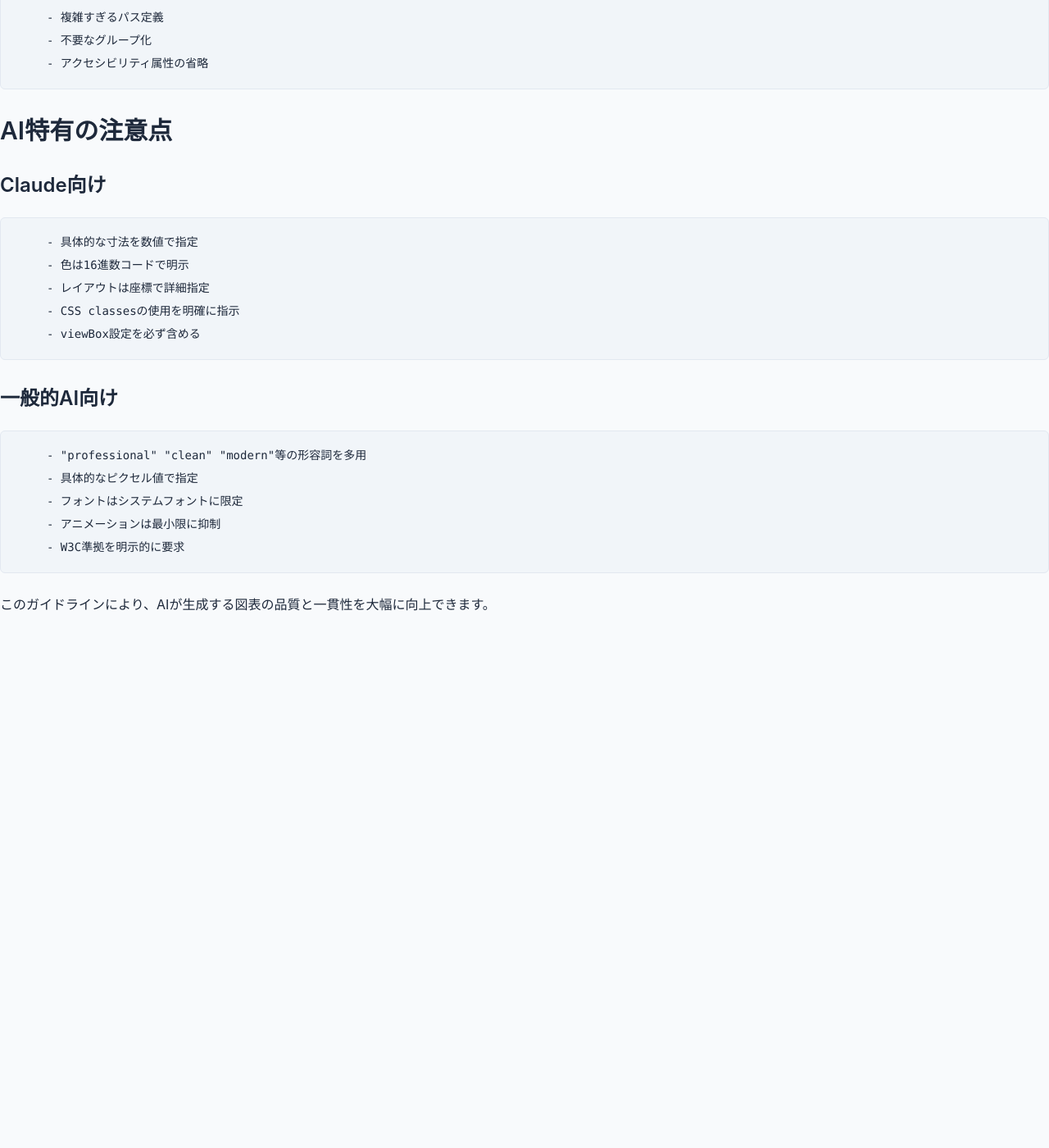
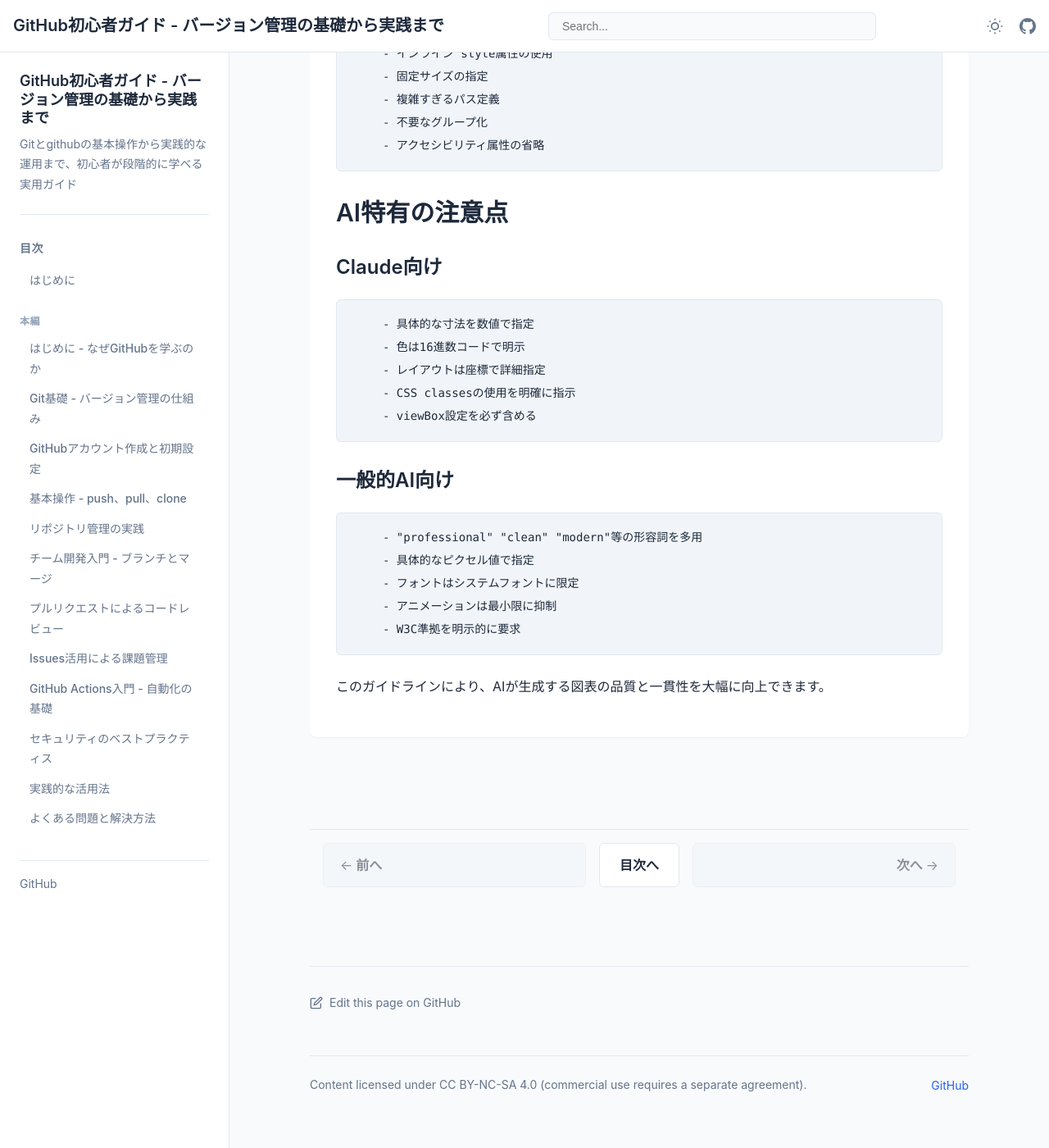
Before and after one commit to itdojp/github-guide-for-beginners-book, a Jekyll site: the page built from docs/diagram/ai_diagram_guidelines.md, in a window 1280 px wide and 1400 px high, scrolled down 11285 px. Shown: the whole window at 82% size. Built offline with Jekyll 4.4.1, drawn with Linux system fonts in a browser that asks for light colours; our own code applies the rules of GitHub Pages for plain Markdown files; before the commit the page ends 12052 px from its top, so only the background shows below that.

Commit message:
docs: publish src pages and fill reading time placeholder

````diff
--- a/docs/_config.yml
+++ b/docs/_config.yml
@@ -16,6 +16,14 @@ permalink: pretty
 
 # Theme
 theme: minima
+
+# Default layout for markdown pages under docs/
+defaults:
+  - scope:
+      path: ""
+      type: "pages"
+    values:
+      layout: "book"
 
 # Plugins (GitHub Pages supported)
 plugins:
--- /dev/null
+++ b/docs/src/chapter-advanced-features/index.md
@@ -0,0 +1,26 @@
+---
+title: "実践的な活用法"
+chapter: advanced-features
+---
+
+# 実践的な活用法
+
+
+GitHub Pages、Wikis、Project management機能の活用
+
+
+## 概要
+
+この章では以下の内容について説明します：
+
+
+
+## 内容
+
+（章の内容をここに記載してください）
+
+## まとめ
+
+（章のまとめをここに記載してください）
+
+---
--- /dev/null
+++ b/docs/src/chapter-basic-operations/index.md
@@ -0,0 +1,26 @@
+---
+title: "基本操作 - push、pull、clone"
+chapter: basic-operations
+---
+
+# 基本操作 - push、pull、clone
+
+
+GitHubとの基本的な連携操作をマスターする
+
+
+## 概要
+
+この章では以下の内容について説明します：
+
+
+
+## 内容
+
+（章の内容をここに記載してください）
+
+## まとめ
+
+（章のまとめをここに記載してください）
+
+---
--- /dev/null
+++ b/docs/src/chapter-collaboration-basics/index.md
@@ -0,0 +1,26 @@
+---
+title: "チーム開発入門 - ブランチとマージ"
+chapter: collaboration-basics
+---
+
+# チーム開発入門 - ブランチとマージ
+
+
+複数人での開発を効率的に進める方法
+
+
+## 概要
+
+この章では以下の内容について説明します：
+
+
+
+## 内容
+
+（章の内容をここに記載してください）
+
+## まとめ
+
+（章のまとめをここに記載してください）
+
+---
--- /dev/null
+++ b/docs/src/chapter-git-basics/index.md
@@ -0,0 +1,26 @@
+---
+title: "Git基礎 - バージョン管理の仕組み"
+chapter: git-basics
+---
+
+# Git基礎 - バージョン管理の仕組み
+
+
+Gitの基本概念とローカルでのバージョン管理方法
+
+
+## 概要
+
+この章では以下の内容について説明します：
+
+
+
+## 内容
+
+（章の内容をここに記載してください）
+
+## まとめ
+
+（章のまとめをここに記載してください）
+
+---
--- /dev/null
+++ b/docs/src/chapter-github-account-setup/index.md
@@ -0,0 +1,26 @@
+---
+title: "GitHubアカウント作成と初期設定"
+chapter: github-account-setup
+---
+
+# GitHubアカウント作成と初期設定
+
+
+GitHubアカウントの作成から開発環境の準備まで
+
+
+## 概要
+
+この章では以下の内容について説明します：
+
+
+
+## 内容
+
+（章の内容をここに記載してください）
+
+## まとめ
+
+（章のまとめをここに記載してください）
+
+---
--- /dev/null
+++ b/docs/src/chapter-github-actions/index.md
@@ -0,0 +1,26 @@
+---
+title: "GitHub Actions入門 - 自動化の基礎"
+chapter: github-actions
+---
+
+# GitHub Actions入門 - 自動化の基礎
+
+
+CI/CDとワークフロー自動化の実践
+
+
+## 概要
+
+この章では以下の内容について説明します：
+
+
+
+## 内容
+
+（章の内容をここに記載してください）
+
+## まとめ
+
+（章のまとめをここに記載してください）
+
+---
--- /dev/null
+++ b/docs/src/chapter-introduction/index.md
@@ -0,0 +1,152 @@
+---
+title: "はじめに - なぜGitHubを学ぶのか"
+chapter: introduction
+---
+
+# はじめに - なぜGitHubを学ぶのか
+
+## この書籍について
+
+「GitHub初心者ガイド」へようこそ。この書籍は、Git・GitHubを初めて学ぶ方から、基本操作は知っているが体系的に学び直したい方まで、幅広い読者を対象としています。
+
+### 対象読者
+
+- プログラミングを始めたばかりの学生・初心者
+- これからチーム開発に参加する方
+- 独学でコードを書いているが、バージョン管理を使ったことがない方
+- GitHubの基本操作は知っているが、ワークフローを体系的に学びたい方
+
+## なぜバージョン管理が必要なのか
+
+### ファイル名による管理の限界
+
+多くの人が経験する光景：
+
+```
+プロジェクト/
+├── index.html
+├── index_修正版.html
+├── index_最終版.html
+├── index_最終版_本当の最終.html
+├── index_20241129.html
+└── index_バックアップ.html
+```
+
+このような管理方法では以下の問題が発生します：
+
+- **変更内容が分からない**：何をどう修正したかが不明
+- **協業が困難**：複数人での作業で競合が発生
+- **履歴の喪失**：過去の状態に戻すことが困難
+- **容量の無駄**：重複するファイルでストレージを圧迫
+
+### バージョン管理システムの利点
+
+Gitのようなバージョン管理システムを使用することで：
+
+1. **変更履歴の完全な記録**
+   - いつ、誰が、何を変更したかを詳細に記録
+   - コミットメッセージで変更理由も記録
+
+2. **安全な協業環境**
+   - 複数人が同時に作業しても競合を適切に処理
+   - 各開発者の変更を統合するメカニズム
+
+3. **実験的な開発の支援**
+   - ブランチ機能で新機能開発と安定版を分離
+   - 失敗した実験も安全に破棄可能
+
+4. **災害対策**
+   - 分散型の特性により、複数箇所にデータを保存
+   - ローカルマシンの故障でも作業継続可能
+
+## GitHubが開発現場で果たす役割
+
+GitHubは単なるコード保存場所ではありません。現代の開発現場において、以下の重要な役割を果たしています：
+
+### 1. 中央集権的なコード管理
+
+**従来の問題**：
+- チームメンバー間でのコード共有が困難
+- 最新版がどれか分からない
+- バックアップが属人化
+
+**GitHubによる解決**：
+- すべてのコードを一箇所で管理
+- 常に最新版へのアクセスが可能
+- 自動バックアップと冗長化
+
+### 2. 透明性の高いコードレビュー
+
+**プルリクエストによる効果**：
+- コード品質の向上
+- 知識の共有
+- バグの早期発見
+
+### 3. プロジェクト管理ツールとしての活用
+
+GitHubは開発だけでなく、プロジェクト全体の管理に使われます：
+
+- **Issues**：タスク管理、バグ報告、機能要求
+- **Projects**：かんばん形式でのタスク管理
+- **Wikis**：ドキュメント管理
+- **GitHub Actions**：CI/CDによる自動化
+
+### 4. 開発者のポートフォリオ
+
+**採用担当者の視点**：
+- 公開リポジトリでスキルレベルを評価
+- コミット履歴で継続的な学習姿勢を確認
+- コントリビューション状況でチームワークを判断
+
+**開発者にとってのメリット**：
+- 自分の成長を可視化
+- オープンソースプロジェクトへの貢献
+- 技術コミュニティとの繋がり
+
+## 本書の構成と学習の進め方
+
+### 学習ステップ
+
+本書は以下の段階的なアプローチで構成されています：
+
+**第1段階：基礎理解（第1〜3章）**
+1. Git/GitHubの概念理解
+2. 基本的なローカル操作
+3. GitHubアカウント設定
+
+**第2段階：基本操作（第4〜6章）**
+4. リモートリポジトリとの連携
+5. リポジトリ管理
+6. ブランチを使った協業
+
+**第3段階：実践的活用（第7〜9章）**
+7. プルリクエストワークフロー
+8. Issues による課題管理
+9. 自動化（GitHub Actions）
+
+**第4段階：応用・運用（第10〜12章）**
+10. セキュリティ対策
+11. 高度な機能活用
+12. トラブルシューティング
+
+### 実習環境の準備
+
+各章には実際に手を動かす演習が含まれています。以下の環境を準備してください：
+
+**必須環境**：
+- インターネット接続
+- GitHubアカウント（無料）
+- ターミナル・コマンドライン環境
+
+**推奨環境**：
+- Visual Studio Code（または任意のエディタ）
+- Git GUI ツール（GitKraken、SourceTree等）
+
+## この章のまとめ
+
+- バージョン管理は現代の開発に不可欠なスキル
+- GitHubは単なるコード保存場所ではなく、包括的な開発プラットフォーム
+- 本書では段階的にスキルを習得できるよう構成されている
+- 実際に手を動かしながら学習することが重要
+
+次章では、Gitの基本概念とローカルでのバージョン管理について詳しく説明します。
--- /dev/null
+++ b/docs/src/chapter-issue-management/index.md
@@ -0,0 +1,26 @@
+---
+title: "Issues活用による課題管理"
+chapter: issue-management
+---
+
+# Issues活用による課題管理
+
+
+プロジェクト管理とコミュニケーションツールとしてのIssues
+
+
+## 概要
+
+この章では以下の内容について説明します：
+
+
+
+## 内容
+
+（章の内容をここに記載してください）
+
+## まとめ
+
+（章のまとめをここに記載してください）
+
+---
--- /dev/null
+++ b/docs/src/chapter-pull-requests/index.md
@@ -0,0 +1,26 @@
+---
+title: "プルリクエストによるコードレビュー"
+chapter: pull-requests
+---
+
+# プルリクエストによるコードレビュー
+
+
+品質向上のためのプルリクエスト活用法
+
+
+## 概要
+
+この章では以下の内容について説明します：
+
+
+
+## 内容
+
+（章の内容をここに記載してください）
+
+## まとめ
+
+（章のまとめをここに記載してください）
+
+---
--- /dev/null
+++ b/docs/src/chapter-repository-management/index.md
@@ -0,0 +1,26 @@
+---
+title: "リポジトリ管理の実践"
+chapter: repository-management
+---
+
+# リポジトリ管理の実践
+
+
+効果的なリポジトリ構成と管理方法
+
+
+## 概要
+
+この章では以下の内容について説明します：
+
+
+
+## 内容
+
+（章の内容をここに記載してください）
+
+## まとめ
+
+（章のまとめをここに記載してください）
+
+---
--- /dev/null
+++ b/docs/src/chapter-security-best-practices/index.md
@@ -0,0 +1,26 @@
+---
+title: "セキュリティのベストプラクティス"
+chapter: security-best-practices
+---
+
+# セキュリティのベストプラクティス
+
+
+安全なコード管理と機密情報の保護
+
+
+## 概要
+
+この章では以下の内容について説明します：
+
+
+
+## 内容
+
+（章の内容をここに記載してください）
+
+## まとめ
+
+（章のまとめをここに記載してください）
+
+---
--- /dev/null
+++ b/docs/src/chapter-troubleshooting/index.md
@@ -0,0 +1,26 @@
+---
+title: "よくある問題と解決方法"
+chapter: troubleshooting
+---
+
+# よくある問題と解決方法
+
+
+トラブルシューティングとベストプラクティス
+
+
+## 概要
+
+この章では以下の内容について説明します：
+
+
+
+## 内容
+
+（章の内容をここに記載してください）
+
+## まとめ
+
+（章のまとめをここに記載してください）
+
+---
````
Also changed, not shown: docs/index.md (+2 -1 lines).
